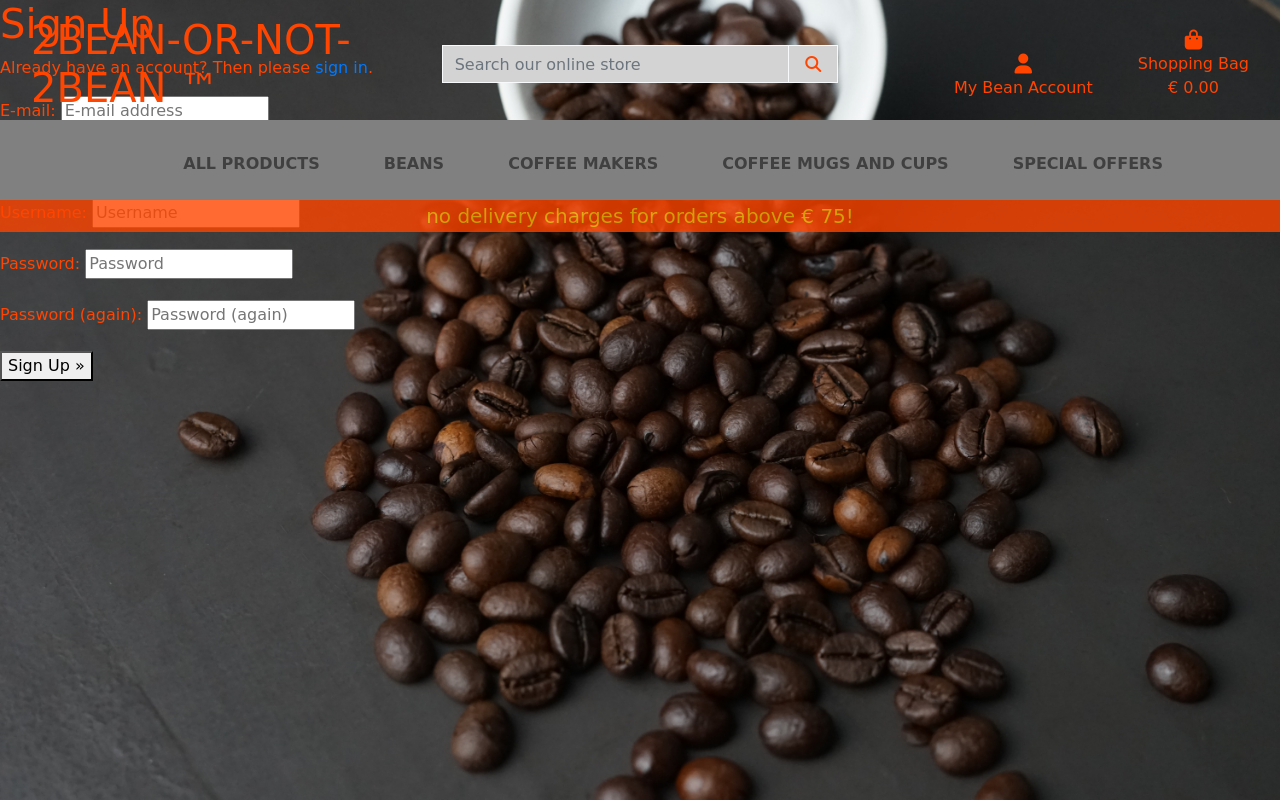
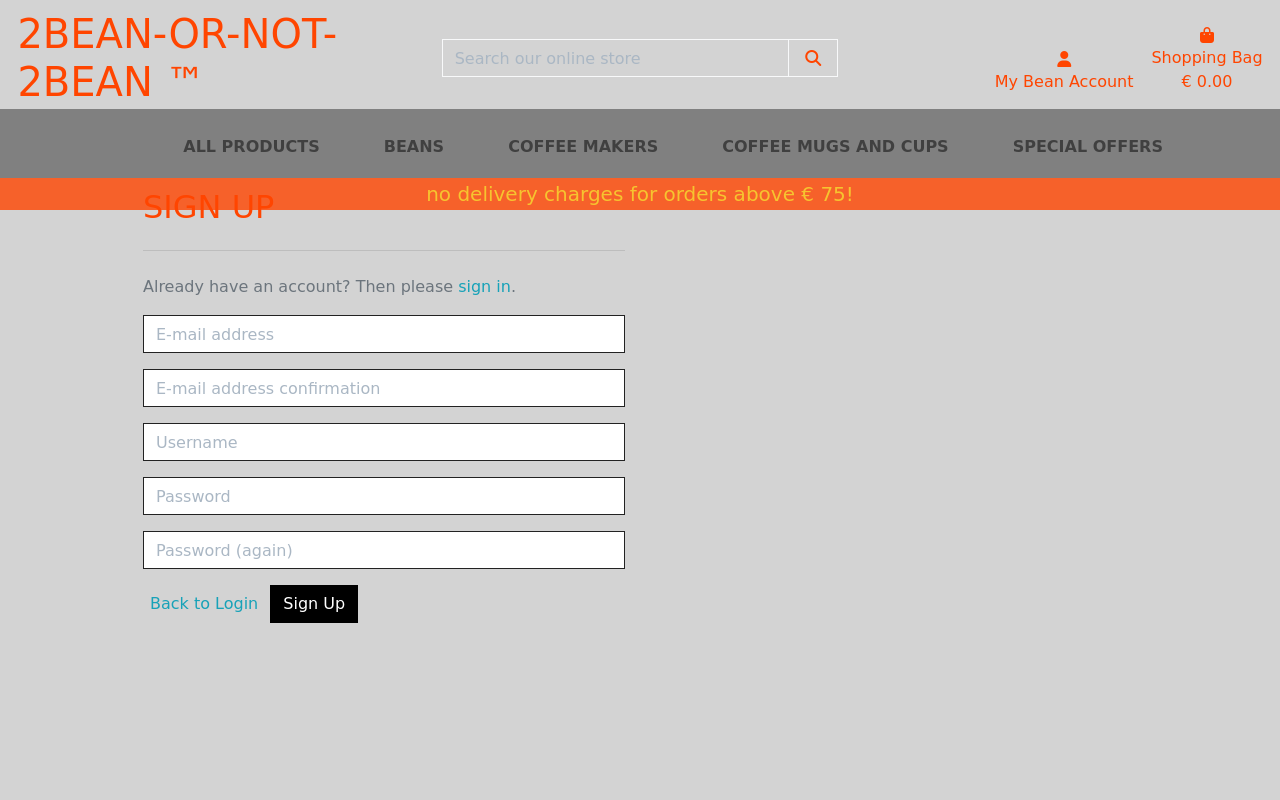
Before and after one commit to Code-Institute-Submissions/Morpheus-23-Beans_AugResub, a Django app: page /accounts/signup/ in a window 1280 px wide. Run offline with Django 3.2, Linux system fonts and the light colour scheme; some libraries are stand-ins or nearby versions; some web fonts are replaced.

Commit message:
updated with inner_content allauth account

```diff
--- a/profiles/templates/profiles/profile.html
+++ b/profiles/templates/profiles/profile.html
@@ -1,4 +1,3 @@
-
 {% extends "base.html" %}
 {% load static %}
 
@@ -24,5 +23,6 @@
                 <hr>
             </div>
         </div>
+        {{ profile }}
     </div>
 {% endblock %}
--- a/static/css/base.css
+++ b/static/css/base.css
@@ -168,6 +168,9 @@
     cursor: pointer;
 }
 
+input[name='q']::placeholder {
+    color: #aab7c4;
+}
 
 
 /* ---------------bootstrap toasts */
@@ -238,7 +241,68 @@
     overflow-y: auto;
 }
 
+/* -------------------------------- Media Queries */
 
+/* Slightly larger container on xl screens */
+@media (min-width: 1200px) {
+  .container {
+    max-width: 80%;
+  }
+}
+
+/* Allauth form formatting */
+
+.allauth-form-inner-content p {
+    margin-top: 1.5rem; /* mt-4 */
+    color: #6c757d; /* text-secondary */
+}
+
+.allauth-form-inner-content input {
+    border-color: #222;
+    border-radius: 0;
+}
+
+.allauth-form-inner-content label:not([for='id_remember']) {
+    display: none;
+}
+
+.allauth-form-inner-content input::placeholder {
+    color: #aab7c4;
+}
+
+.allauth-form-inner-content button,
+.allauth-form-inner-content input[type='submit'] {
+	/* btn */
+	display: inline-block;
+    font-weight: 400;
+    color: #fff;
+    text-align: center;
+    vertical-align: middle;
+    -webkit-user-select: none;
+    -moz-user-select: none;
+    -ms-user-select: none;
+    user-select: none;
+    background-color: #000;
+    border: 1px solid #000;
+    padding: .375rem .75rem;
+    font-size: 1rem;
+    line-height: 1.5;
+    border-radius: 0;
+
+    /* standard bootstrap btn transitions */
+    transition: color .15s ease-in-out,background-color .15s ease-in-out,border-color .15s ease-in-out,box-shadow .15s ease-in-out;
+}
+
+.allauth-form-inner-content button:hover,
+.allauth-form-inner-content input[type='submit']:hover {
+	color: #fff;
+    background-color: #222;
+    border-color: #222;
+}
+
+.allauth-form-inner-content a {
+	color: #17a2b8; /* text-info */
+}
 
 /* --------Footers */
 
@@ -296,6 +360,68 @@
     }
 }
 */
+    .display-4.logo-font.text-brown {
+        font-size: 2rem;
+    }
+    .nav-link {
+        padding: 0.15rem;
+    }
+
+    .nav-link i.fa-lg {
+        font-size: 1rem;
+    }
+
+    .navbar-toggler {
+        padding: .6rem .6rem;
+        font-size: 1rem;
+    }
+
+    #delivery-banner h4 {
+        font-size: .9rem;
+    }
+
+    .btn.btn-outline-black.rounded-0,
+    .btn.btn-black.rounded-0 {
+        padding: .375rem .375rem;
+    }
+
+    .btn.btn-outline-black.rounded-0.btn-lg,
+    .btn.btn-black.rounded-0.btn-lg {
+        padding: .375rem .375rem;
+        font-size: .75rem;
+    }
+
+    .increment-qty, .decrement-qty {
+        padding: .25rem .5rem !important;
+    }
+
+    /* Product Form */
+
+.btn-file {
+    position: relative;
+    overflow: hidden;
+}
+
+.btn-file input[type="file"] {
+    position: absolute;
+    top: 0;
+    right: 0;
+    min-width: 100%;
+    min-height: 100%;
+    opacity: 0;
+    cursor: pointer;
+}
+
+.custom-checkbox .custom-control-label::before {
+    border-radius: 0;
+    border-color: #dc3545;
+}
+
+.custom-checkbox .custom-control-input:checked~.custom-control-label::before {
+    background-color: #dc3545;
+    border-color: #dc3545;
+    border-radius: 0;
+}
 
 @media (max-width: 768px)  {
 
--- a/templates/allauth/account/account_inactive.html
+++ b/templates/allauth/account/account_inactive.html
@@ -4,8 +4,10 @@
 
 {% block head_title %}{% trans "Account Inactive" %}{% endblock %}
 
-{% block content %}
-<h1>{% trans "Account Inactive" %}</h1>
+{% block inner_content %}
+<hr>
+<h2 class="logo-font mb-4">{% trans "Account Inactive" %}</h2>
+<hr>
 
 <p>{% trans "This account is inactive." %}</p>
 {% endblock %}
--- a/templates/allauth/account/base.html
+++ b/templates/allauth/account/base.html
@@ -1 +1,15 @@
 {% extends "base.html" %}
+
+{% block content %}
+    <div class="container header-container">
+        <div class="overlay"></div>
+        <div class="row">
+            <div class="col-12 col-md-6">
+                <div class="allauth-form-inner-content">
+                    {% block inner_content %}
+                    {% endblock %}
+                </div>
+            </div>
+        </div>
+    </div>
+{% endblock %}
--- a/templates/allauth/account/email_confirm.html
+++ b/templates/allauth/account/email_confirm.html
@@ -6,8 +6,10 @@
 {% block head_title %}{% trans "Confirm E-mail Address" %}{% endblock %}
 
 
-{% block content %}
-<h1>{% trans "Confirm E-mail Address" %}</h1>
+{% block inner_content %}
+<hr>
+<h2 class="logo-font mb-4">{% trans "Confirm E-mail Address" %}</h2>
+<hr>
 
 {% if confirmation %}
 
--- a/templates/allauth/account/password_reset_done.html
+++ b/templates/allauth/account/password_reset_done.html
@@ -5,8 +5,10 @@
 
 {% block head_title %}{% trans "Password Reset" %}{% endblock %}
 
-{% block content %}
-    <h1>{% trans "Password Reset" %}</h1>
+{% block inner_content %}
+    <hr>
+    <h2 class="logo-font mb-4">{% trans "Password Reset" %}</h2>
+    <hr>
 
     {% if user.is_authenticated %}
     {% include "account/snippets/already_logged_in.html" %}
--- a/templates/allauth/account/password_reset_from_key_done.html
+++ b/templates/allauth/account/password_reset_from_key_done.html
@@ -3,7 +3,9 @@
 {% load i18n %}
 {% block head_title %}{% trans "Change Password" %}{% endblock %}
 
-{% block content %}
-    <h1>{% trans "Change Password" %}</h1>
+{% block inner_content %}
+    <hr>
+    <h2 class="logo-font mb-4">{% trans "Change Password" %}</h2>
+    <hr>
     <p>{% trans 'Your password is now changed.' %}</p>
 {% endblock %}
--- a/templates/allauth/account/signup.html
+++ b/templates/allauth/account/signup.html
@@ -4,18 +4,21 @@
 
 {% block head_title %}{% trans "Signup" %}{% endblock %}
 
-{% block content %}
-<h1>{% trans "Sign Up" %}</h1>
+{% block inner_content %}
+<hr>
+<h2 class="logo-font mb-4">{% trans "Sign Up" %}</h2>
+<hr>
 
 <p>{% blocktrans %}Already have an account? Then please <a href="{{ login_url }}">sign in</a>.{% endblocktrans %}</p>
 
 <form class="signup" id="signup_form" method="post" action="{% url 'account_signup' %}">
   {% csrf_token %}
-  {{ form.as_p }}
+  {{ form|crispy }}
   {% if redirect_field_value %}
   <input type="hidden" name="{{ redirect_field_name }}" value="{{ redirect_field_value }}" />
   {% endif %}
-  <button type="submit">{% trans "Sign Up" %} &raquo;</button>
+  <a class="btn btn-outline-black rounded-0" href="{% url 'account_login' %}">Back to Login</a>
+  <button type="submit">{% trans "Sign Up" %}</button>
 </form>
 
 {% endblock %}
--- a/templates/allauth/account/signup_closed.html
+++ b/templates/allauth/account/signup_closed.html
@@ -4,8 +4,10 @@
 
 {% block head_title %}{% trans "Sign Up Closed" %}{% endblock %}
 
-{% block content %}
-<h1>{% trans "Sign Up Closed" %}</h1>
+{% block inner_content %}
+<hr>
+<h2 class="logo-font mb-4">{% trans "Sign Up Closed" %}</h2>
+<hr>
 
 <p>{% trans "We are sorry, but the sign up is currently closed." %}</p>
 {% endblock %}
--- a/templates/allauth/account/verification_sent.html
+++ b/templates/allauth/account/verification_sent.html
@@ -4,8 +4,10 @@
 
 {% block head_title %}{% trans "Verify Your E-mail Address" %}{% endblock %}
 
-{% block content %}
-    <h1>{% trans "Verify Your E-mail Address" %}</h1>
+{% block inner_content %}
+    <hr>
+    <h2 class="logo-font mb-4">{% trans "Verify Your E-mail Address" %}</h2>
+    <hr>
 
     <p>{% blocktrans %}We have sent an e-mail to you for verification. Follow the link provided to finalize the signup process. Please contact us if you do not receive it within a few minutes.{% endblocktrans %}</p>
 
--- a/templates/allauth/account/verified_email_required.html
+++ b/templates/allauth/account/verified_email_required.html
@@ -4,8 +4,10 @@
 
 {% block head_title %}{% trans "Verify Your E-mail Address" %}{% endblock %}
 
-{% block content %}
-<h1>{% trans "Verify Your E-mail Address" %}</h1>
+{% block inner_content %}
+<hr>
+<h2 class="logo-font mb-4">{% trans "Verify Your E-mail Address" %}</h2>
+<hr>
 
 {% url 'account_email' as email_url %}
 
```
Also changed, not shown: profiles/views.py (+6 -2 lines), templates/allauth/account/email.html (+5 -3 lines), templates/allauth/account/login.html (+9 -4 lines), templates/allauth/account/logout.html (+5 -3 lines), templates/allauth/account/password_change.html (+6 -3 lines), templates/allauth/account/password_reset.html (+6 -3 lines), templates/allauth/account/password_reset_from_key.html (+6 -3 lines), templates/allauth/account/password_set.html (+5 -3 lines). Lines whose indentation alone changed are shown as unchanged.
